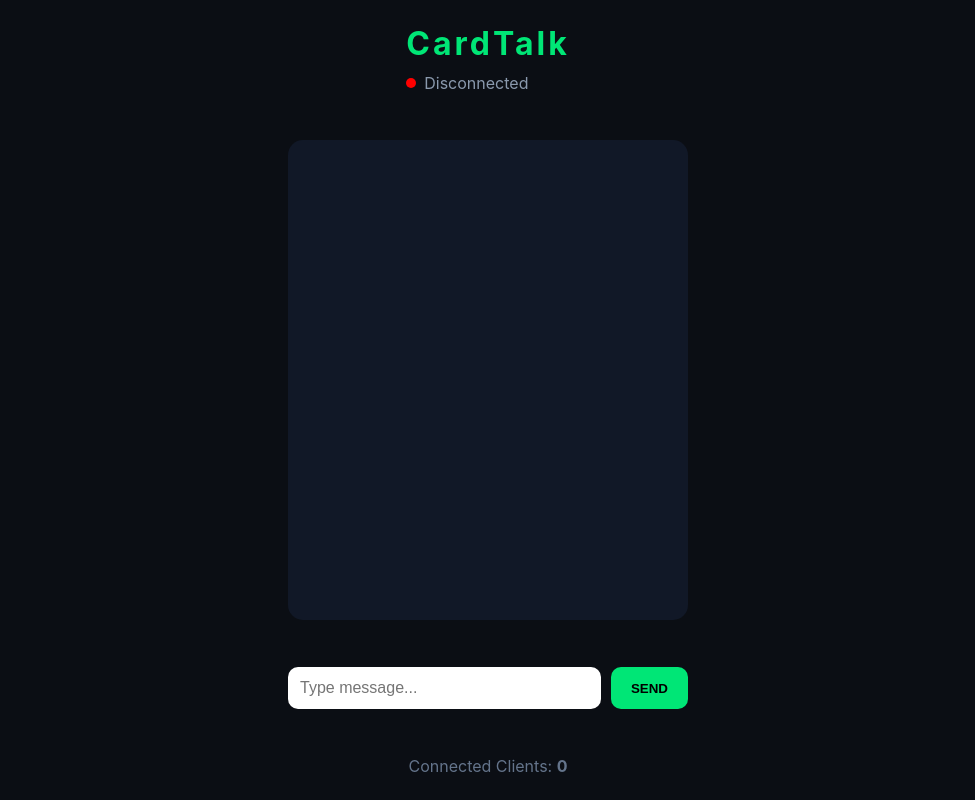
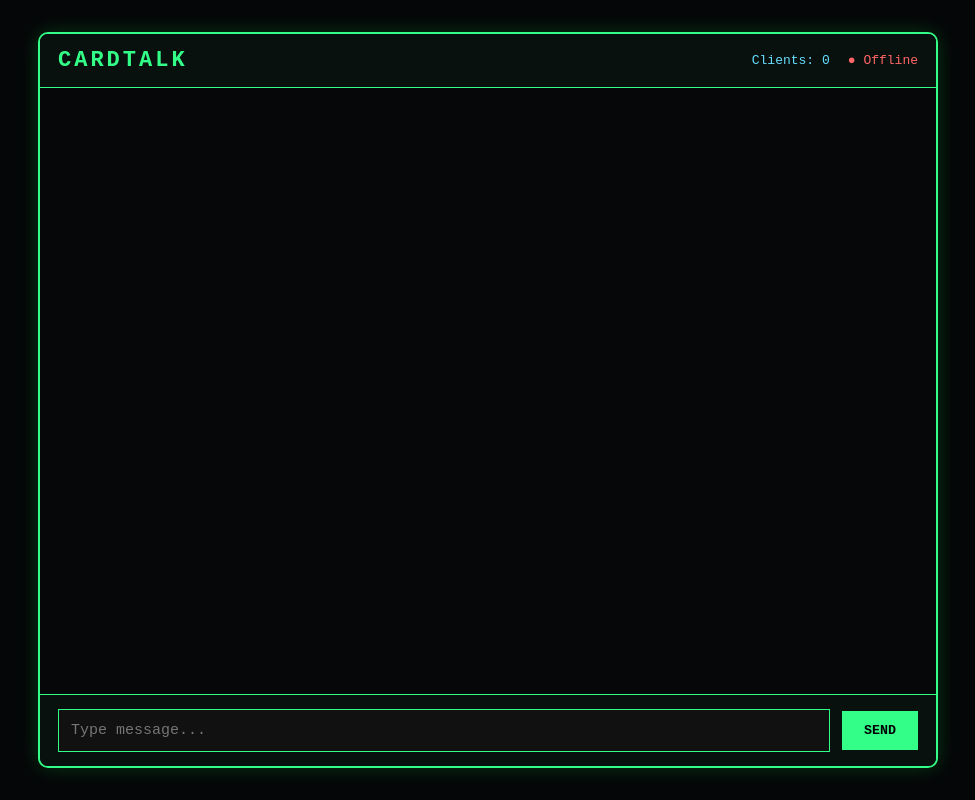
Before and after one commit to koditra/cardputer-talkie, a website: page public/index.html in a window 1280 px wide. Shown: the whole page, without its empty margins (152-1127 px from the left). Drawn offline with Linux system fonts and the light colour scheme.

Commit message:
Update index.html with new layout and styles
Refactor HTML structure and styles for CardTalk application.

```diff
--- a/public/index.html
+++ b/public/index.html
@@ -1,204 +1,172 @@
 <!DOCTYPE html>
-<html>
+<html lang="en">
 <head>
-<meta charset="UTF-8">
-<meta name="viewport" content="width=device-width,initial-scale=1">
+  <meta charset="UTF-8" />
+  <meta name="viewport" content="width=device-width, initial-scale=1.0" />
+  <title>CardTalk</title>
+  <style>
+    * { box-sizing: border-box; margin: 0; padding: 0; font-family: monospace; }
+    body {
+      min-height: 100vh;
+      background: #050608;
+      color: #33ff88;
+      display: flex;
+      justify-content: center;
+      align-items: center;
+      padding: 16px;
+    }
+    #app {
+      width: min(900px, 100%);
+      height: min(92vh, 900px);
+      display: flex;
+      flex-direction: column;
+      border: 2px solid #33ff88;
+      border-radius: 10px;
+      overflow: hidden;
+      box-shadow: 0 0 20px #00ff4433;
+      background: #060708;
+    }
+    header, footer {
+      background: #08110d;
+      border-color: #33ff88;
+      display: flex;
+      align-items: center;
+      gap: 12px;
+      padding: 14px 18px;
+    }
+    header { justify-content: space-between; border-bottom: 1px solid #33ff88; }
+    footer { border-top: 1px solid #33ff88; }
+    header h1 { font-size: 22px; letter-spacing: 3px; }
+    #info { display: flex; gap: 18px; align-items: center; }
+    #status { color: #ff6666; }
+    #status.online { color: #33ff88; }
+    #clients { color: #66ddff; }
+    #chat {
+      flex: 1;
+      overflow-y: auto;
+      padding: 14px;
+      display: flex;
+      flex-direction: column;
+      gap: 8px;
+      background: #060708;
+    }
+    .message {
+      background: #111;
+      border-left: 3px solid #33ff88;
+      padding: 8px 10px;
+      white-space: pre-wrap;
+      word-break: break-word;
+    }
+    .system { border-left-color: orange; color: #ffd27a; }
+    .you { border-left-color: #66ccff; }
+    input {
+      flex: 1;
+      background: #111;
+      color: #33ff88;
+      border: 1px solid #33ff88;
+      padding: 12px;
+      outline: none;
+      font-size: 15px;
+    }
+    button {
+      background: #33ff88;
+      color: black;
+      border: none;
+      padding: 12px 22px;
+      cursor: pointer;
+      font-weight: bold;
+    }
+    button:hover { background: #66ffaa; }
+    ::-webkit-scrollbar { width: 8px; }
+    ::-webkit-scrollbar-thumb { background: #33ff88; }
+  </style>
+</head>
+<body>
+  <div id="app">
+    <header>
+      <h1>CARDTALK</h1>
+      <div id="info">
+        <div id="clients">Clients: 0</div>
+        <div id="status">● Offline</div>
+      </div>
+    </header>
+    <div id="chat"></div>
+    <footer>
+      <input id="message" type="text" placeholder="Type message..." autocomplete="off" />
+      <button id="send">SEND</button>
+    </footer>
+  </div>
+  <script>
+    let ws;
+    const chat = document.getElementById("chat");
+    const input = document.getElementById("message");
+    const sendButton = document.getElementById("send");
+    const status = document.getElementById("status");
+    const clients = document.getElementById("clients");
 
-<title>CardTalk</title>
-
-<style>
-* {
-    box-sizing: border-box;
-    margin: 0;
-    padding: 0;
-    user-select: none;
+    function addMessage(text, cls = "") {
+      const div = document.createElement("div");
+      div.className = "message " + cls;
+      div.textContent = text;
+      chat.appendChild(div);
+      chat.scrollTop = chat.scrollHeight;
     }
 
-body {
-    height: 100vh;
-    background: #0b0e14;
-    color: #e0e6ed;
-    font-family: -apple-system, BlinkMacSystemFont, "Segoe UI", Roboto, sans-serif;
-    display: flex;
-    flex-direction: column;
-    justify-content: space-between;
-    align-items: center;
-    padding: 24px 16px;
-}
-
-h1 {
-    color: #00e676;
-    letter-spacing: 3px;
-}
-
-.status {
-    margin-top: 10px;
-    display: flex;
-    gap: 8px;
-    align-items: center;
-    color: #8a99ad;
-}
-
-.dot {
-    width: 10px;
-    height: 10px;
-    border-radius: 50%;
-    background: red;
-}
-
-.connected {
-    background: #00e676;
-}
-
-.chat {
-    width: 100%;
-    max-width: 400px;
-    height: 60vh;
-    overflow-y: auto;
-    background: #111827;
-    border-radius: 15px;
-    padding: 15px;
-}
-
-.message {
-    background: #1e293b;
-    padding: 10px;
-    border-radius: 10px;
-    margin-bottom: 10px;
-}
-
-.input {
-    display: flex;
-    gap: 10px;
-    width: 100%;
-    max-width: 400px;
-}
-
-input {
-    flex: 1;
-    padding: 12px;
-    border-radius: 10px;
-    border: none;
-    font-size: 16px;
-}
-
-button {
-    padding: 12px 20px;
-    border: none;
-    border-radius: 10px;
-    background: #00e676;
-    font-weight: bold;
-    cursor: pointer;
-}
-
-footer {
-    color: #64748b;
-}
-</style>
-
-</head>
-
-<body>
-
-<header>
-    <h1>CardTalk</h1>
-
-    <div class="status">
-        <div id="dot" class="dot"></div>
-        <div id="status">Disconnected</div>
-    </div>
-</header>
-
-<div id="chat" class="chat"></div>
-
-<div class="input">
-    <input id="msg" placeholder="Type message...">
-    <button onclick="send()">SEND</button>
-</div>
-
-<footer>
-    Connected Clients:
-    <strong id="clients">0</strong>
-</footer>
-
-<script>
-
-let ws;
-
-const status = document.getElementById("status");
-const dot = document.getElementById("dot");
-const chat = document.getElementById("chat");
-const clients = document.getElementById("clients");
-const msg = document.getElementById("msg");
-
     function connect() {
-
-    let protocol = location.protocol === "https:" ? "wss://" : "ws://";
-
+      const protocol = location.protocol === "https:" ? "wss://" : "ws://";
       ws = new WebSocket(protocol + location.host);
 
       ws.onopen = () => {
-        status.innerText = "Connected";
-        dot.classList.add("connected");
+        status.textContent = "● Online";
+        status.classList.add("online");
       };
 
       ws.onclose = () => {
-        status.innerText = "Disconnected";
-        dot.classList.remove("connected");
-        setTimeout(connect, 2000);
+        status.textContent = "● Offline";
+        status.classList.remove("online");
+        setTimeout(connect, 1500);
       };
 
-    ws.onmessage = e => {
+      ws.onerror = () => {
+        status.textContent = "● Offline";
+        status.classList.remove("online");
+      };
 
-        let data = JSON.parse(e.data);
+      ws.onmessage = event => {
+        let packet;
+        try { packet = JSON.parse(event.data); } catch { return; }
+        if (!packet || !packet.type) return;
 
-        if (data.type === "clients") {
-            clients.innerText = data.count;
+        if (packet.type === "history") {
+          chat.innerHTML = "";
+          for (const msg of packet.messages || []) {
+            addMessage(`[${msg.time}] ${msg.sender}: ${msg.text}`, msg.sender === "System" ? "system" : "");
+          }
+          return;
         }
 
-        if (data.type === "message") {
-            addMessage(data.sender + ": " + data.text);
+        if (packet.type === "chat") {
+          addMessage(`[${packet.time}] ${packet.sender}: ${packet.text}`, packet.sender === "System" ? "system" : "");
+          return;
         }
 
+        if (packet.type === "clients") {
+          clients.textContent = "Clients: " + packet.count;
+        }
       };
-
     }
 
-function send() {
-
-    if (!msg.value) return;
-
-    ws.send(JSON.stringify({
-        type: "message",
-        text: msg.value
-    }));
-
-    addMessage("Me: " + msg.value);
-
-    msg.value = "";
-
+    function sendMessage() {
+      const text = input.value.trim();
+      if (!text || !ws || ws.readyState !== WebSocket.OPEN) return;
+      ws.send(JSON.stringify({ type: "chat", text }));
+      input.value = "";
+      input.focus();
     }
 
-function addMessage(text) {
-
-    let div = document.createElement("div");
-
-    div.className = "message";
-    div.innerText = text;
-
-    chat.appendChild(div);
-
-    chat.scrollTop = chat.scrollHeight;
-
-}
-
-msg.addEventListener("keydown", e => {
-    if (e.key === "Enter") send();
-});
-
+    sendButton.onclick = sendMessage;
+    input.addEventListener("keydown", e => { if (e.key === "Enter") sendMessage(); });
     connect();
-
   </script>
-
 </body>
 </html>
```
Lines whose indentation alone changed are shown as unchanged.
